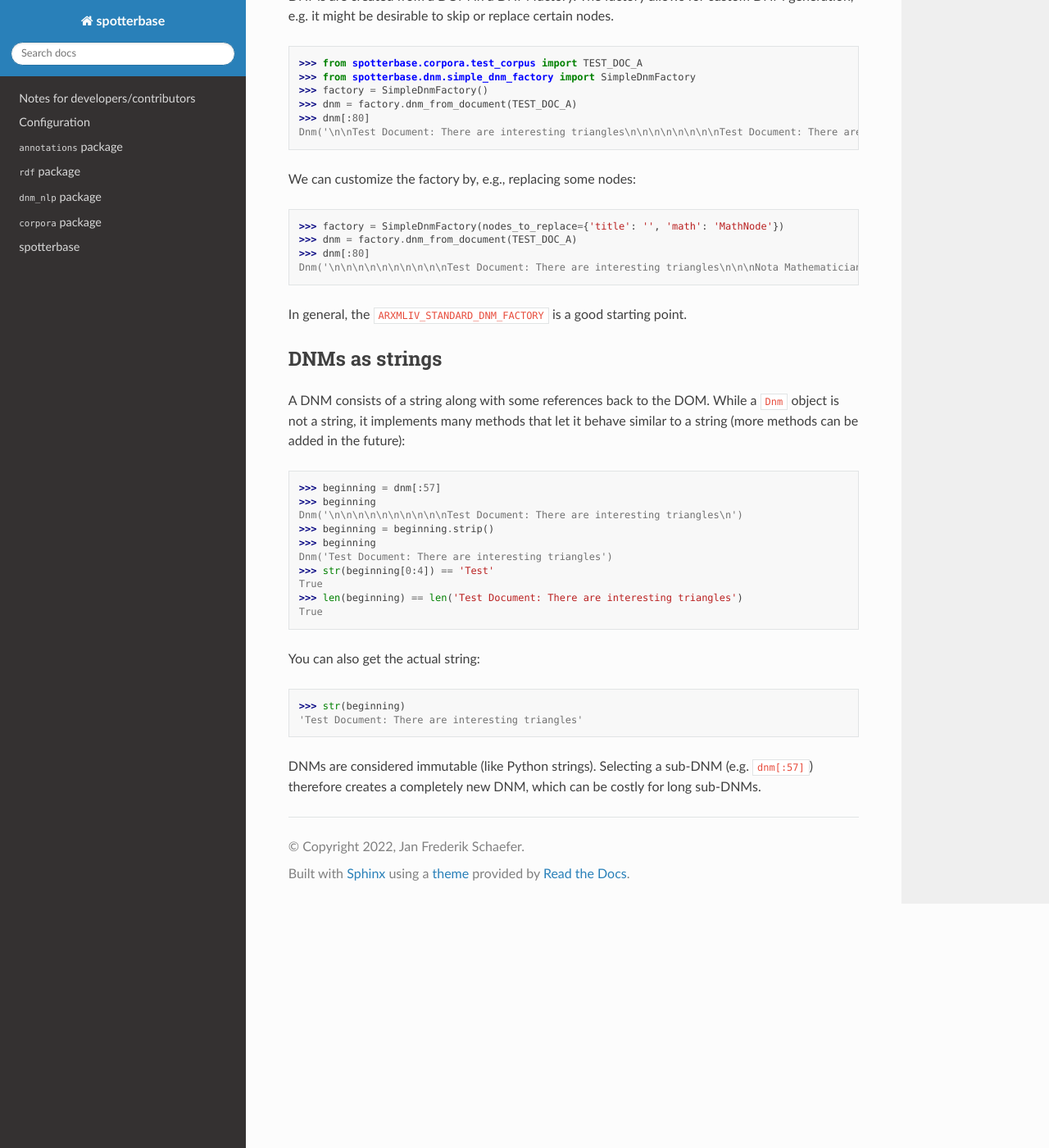
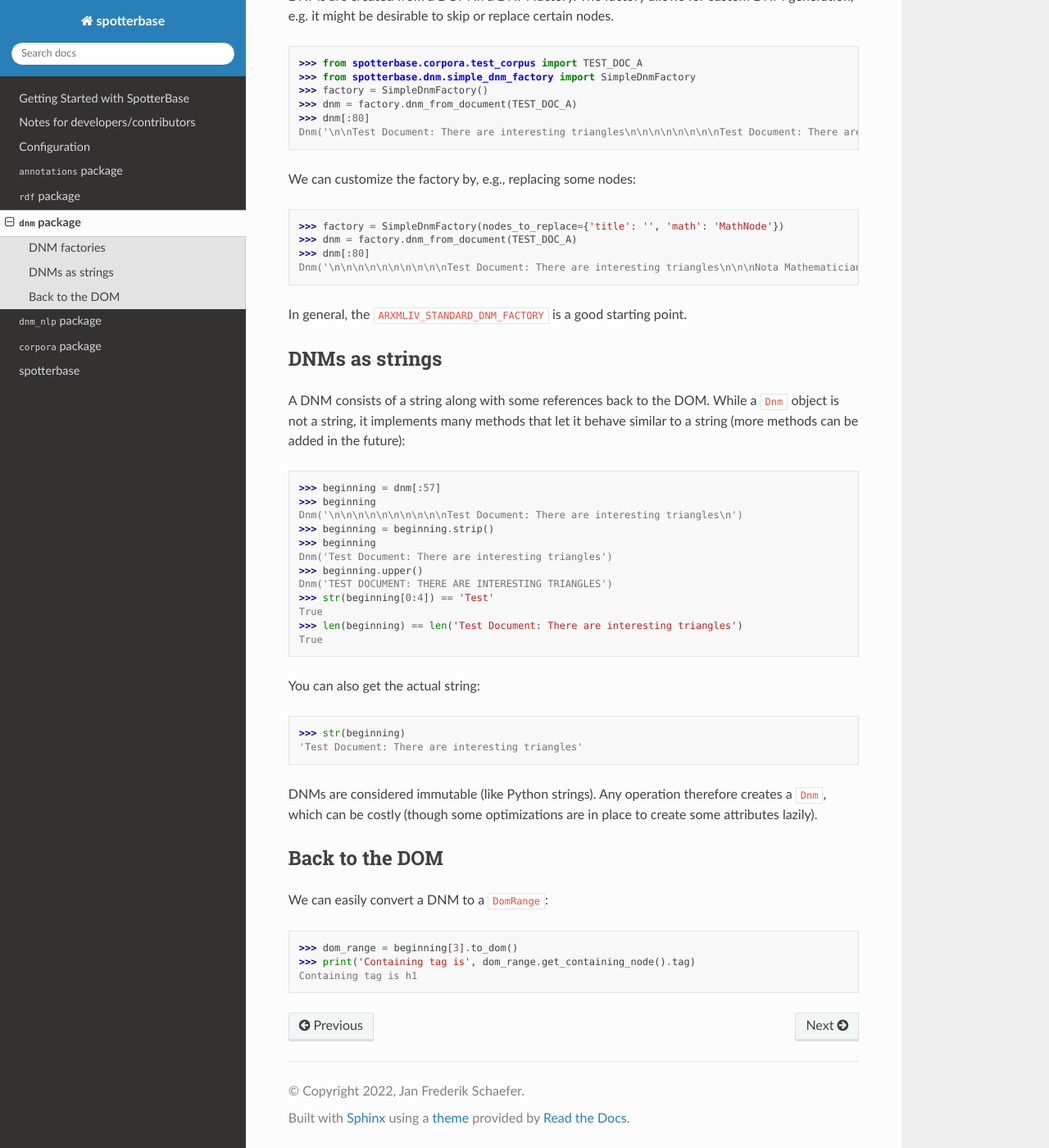
Before and after one commit to jfschaefer/spotterbase, a Sphinx documentation site: the page built from doc/source/dnm.rst, in a window 1280 px wide and 1400 px high, scrolled down 309 px. Shown: the whole window at 82% size. Built offline with Sphinx 7.4.7 and the Read the Docs theme 2.0.0, drawn with Linux system fonts in a browser that asks for light colours.

Commit message:
more documentation

```diff
--- /dev/null
+++ b/doc/requirements.txt
@@ -0,0 +1 @@
+sphinxcontrib.apidoc
--- a/doc/source/dnm.rst
+++ b/doc/source/dnm.rst
@@ -1,4 +1,4 @@
-:mod:`~spotterbase.rdf` package
+:mod:`~spotterbase.dnm` package
 ===============================
 
 A DNM (Document Narrative Model) is an plaintext representation that is linked to the DOM (Document Object Model).
@@ -44,6 +44,8 @@ Dnm('\n\n\n\n\n\n\n\n\n\nTest Document: There are interesting triangles\n')
 >>> beginning = beginning.strip()
 >>> beginning
 Dnm('Test Document: There are interesting triangles')
+>>> beginning.upper()
+Dnm('TEST DOCUMENT: THERE ARE INTERESTING TRIANGLES')
 >>> str(beginning[0:4]) == 'Test'
 True
 >>> len(beginning) == len('Test Document: There are interesting triangles')
@@ -58,4 +60,15 @@ You can also get the actual string:
 
 
 DNMs are considered immutable (like Python strings).
-Selecting a sub-DNM (e.g. ``dnm[:57]``) therefore creates a completely new DNM, which can be costly for long sub-DNMs.
+Any operation therefore creates a ``Dnm``, which can be costly (though some optimizations are in place to create some attributes lazily).
+
+
+
+Back to the DOM
+---------------
+
+We can easily convert a DNM to a ``DomRange``:
+
+>>> dom_range = beginning[3].to_dom()
+>>> print('Containing tag is', dom_range.get_containing_node().tag)
+Containing tag is h1
--- a/doc/source/index.rst
+++ b/doc/source/index.rst
@@ -7,10 +7,12 @@ Content
 .. toctree::
    :maxdepth: 1
 
+   getting_started
    contribute
    config
    annotations
    rdf
+   dnm
    dnm_nlp
    corpora
 
```
Also changed, not shown: doc/source/contribute.rst (+13 -3 lines), doc/source/getting_started.rst (added, +74 -0 lines).
